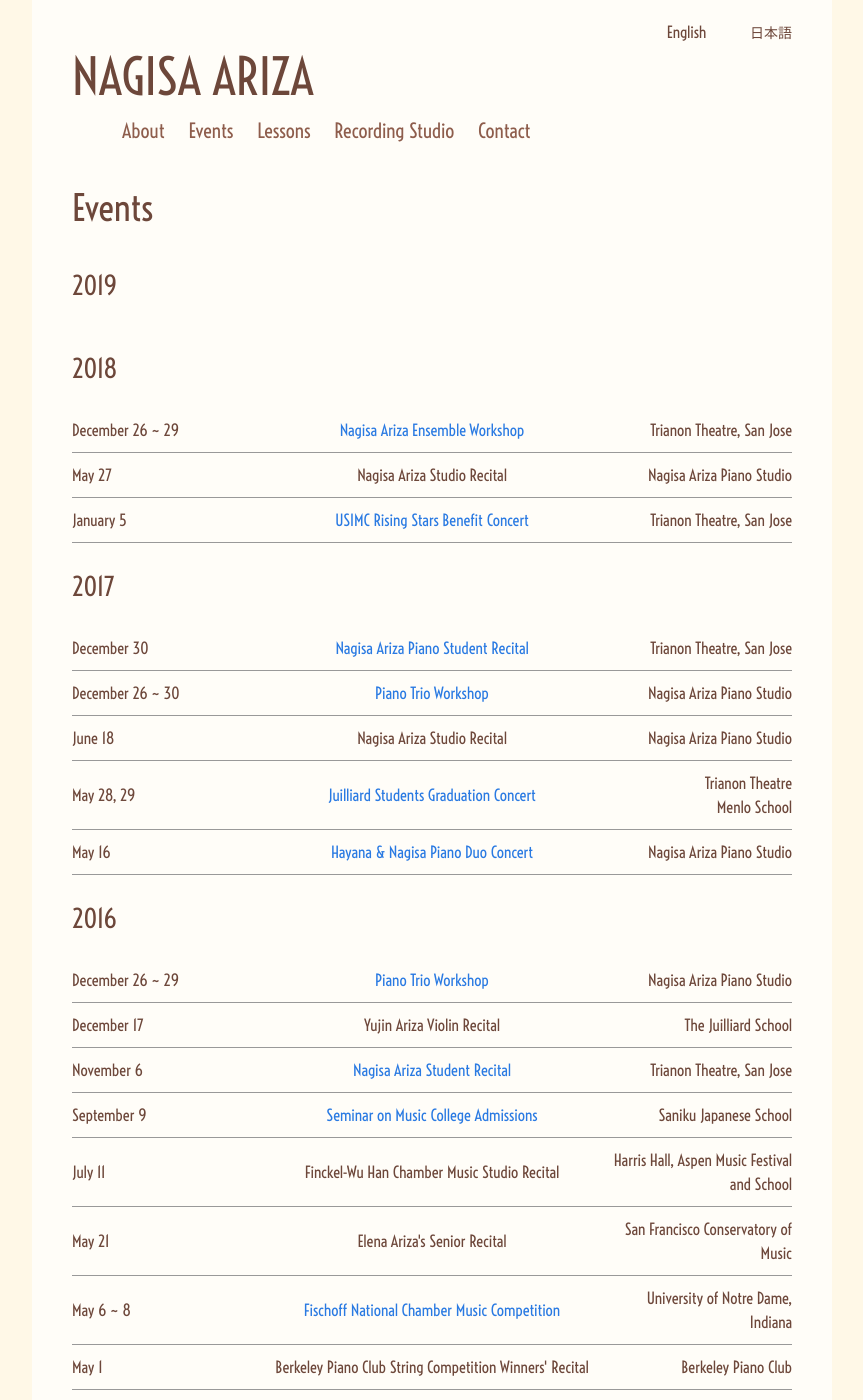
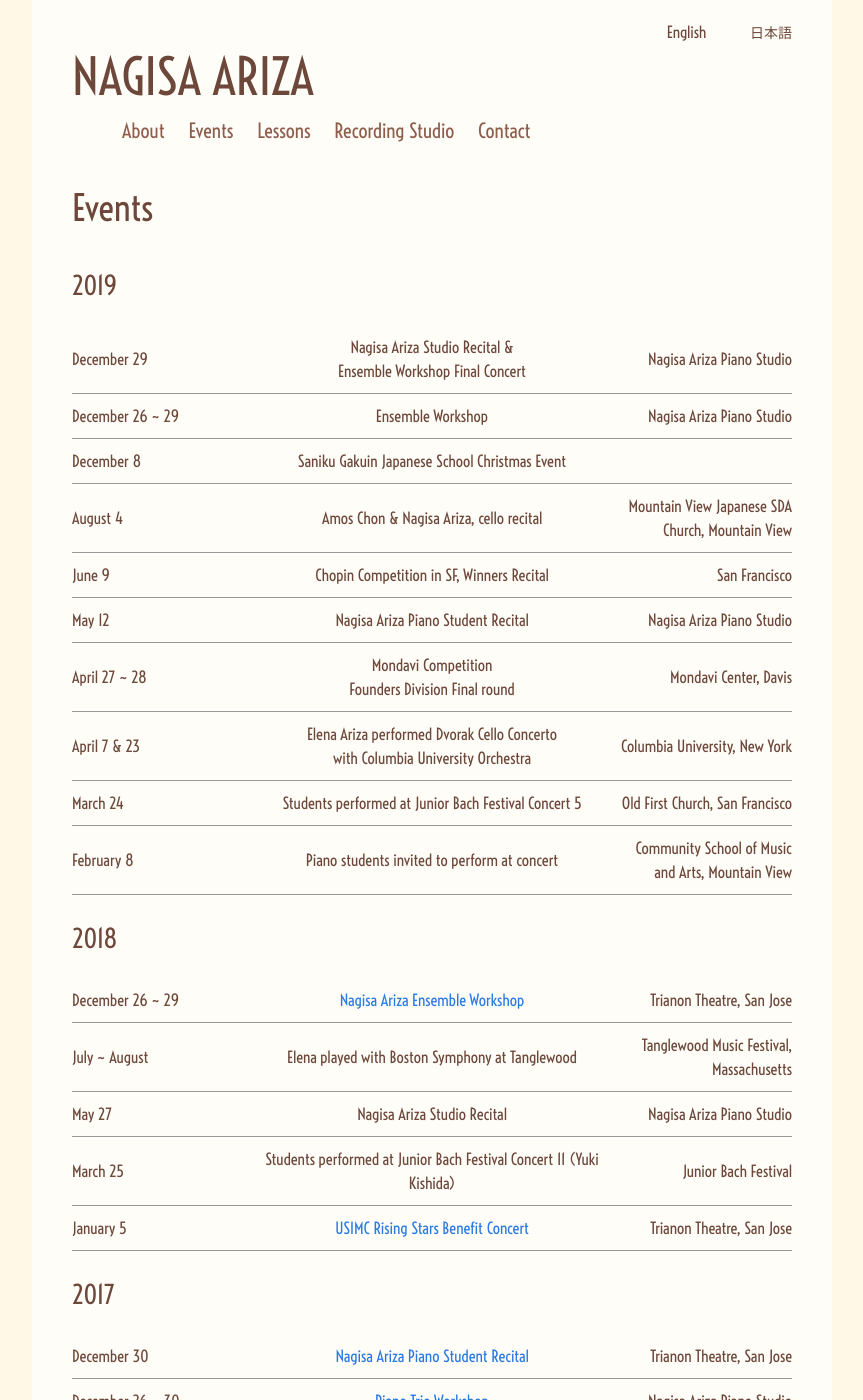
Before and after one commit to dawnstar63/nagisaariza-website, a Jekyll site: the page built from language-en/events.html, in a window 1280 px wide and 1400 px high. Shown: the whole window, without its empty margins (208-1071 px from the left). Built offline with Jekyll 4.4.1, drawn with Linux system fonts in a browser that asks for light colours; nearby versions of some CDN libraries.

Commit message:
2019 events & ignore jekyll

```diff
--- a/language-en/events.html
+++ b/language-en/events.html
@@ -8,6 +8,56 @@
 
 <h3>2019</h3>
 <table>
+	<tr>
+		<td class = "table-date">December 29</td>
+		<td class = "table-description">Nagisa Ariza Studio Recital &</br>Ensemble Workshop Final Concert</td>
+		<td class = "table-location">Nagisa Ariza Piano Studio</td>
+	</tr>
+	<tr>
+		<td class = "table-date">December 26 ~ 29</td>
+		<td class = "table-description">Ensemble Workshop</td>
+		<td class = "table-location">Nagisa Ariza Piano Studio</td>
+	</tr>
+	<tr>
+		<td class = "table-date">December 8</td>
+		<td class = "table-description">Saniku Gakuin Japanese School Christmas Event</td>
+		<td class = "table-location"></td>
+	</tr>
+	<tr>
+		<td class = "table-date">August 4</td>
+		<td class = "table-description">Amos Chon & Nagisa Ariza, cello recital</td>
+		<td class = "table-location">Mountain View Japanese SDA Church, Mountain View</td>
+	</tr>
+	<tr>
+		<td class = "table-date">June 9</td>
+		<td class = "table-description">Chopin Competition in SF, Winners Recital</td>
+		<td class = "table-location">San Francisco</td>
+	</tr>
+	<tr>
+		<td class = "table-date">May 12</td>
+		<td class = "table-description">Nagisa Ariza Piano Student Recital</td>
+		<td class = "table-location">Nagisa Ariza Piano Studio</td>
+	</tr>
+	<tr>
+		<td class = "table-date">April 27 ~ 28</td>
+		<td class = "table-description">Mondavi Competition</br>Founders Division Final round</td>
+		<td class = "table-location">Mondavi Center, Davis</td>
+	</tr>
+	<tr>
+		<td class = "table-date">April 7 & 23</td>
+		<td class = "table-description">Elena Ariza performed Dvorak Cello Concerto</br>with Columbia University Orchestra</td>
+		<td class = "table-location">Columbia University, New York</td>
+	</tr>
+	<tr>
+		<td class = "table-date">March 24</td>
+		<td class = "table-description">Students performed at Junior Bach Festival Concert 5</td>
+		<td class = "table-location">Old First Church, San Francisco</td>
+	</tr>
+	<tr>
+		<td class = "table-date">February 8</td>
+		<td class = "table-description">Piano students invited to perform at concert</td>
+		<td class = "table-location">Community School of Music and Arts, Mountain View</td>
+	</tr>
 </table>
 
 <br>
@@ -19,9 +69,19 @@
 		<td class = "table-location">Trianon Theatre, San Jose</td>
 	</tr>
 	<tr>
+		<td class = "table-date">July ~ August</td>
+		<td class = "table-description">Elena played with Boston Symphony at Tanglewood</td>
+		<td class = "table-location">Tanglewood Music Festival, Massachusetts</td>
+	</tr>
+	<tr>
 		<td class = "table-date">May 27</td>
 		<td class = "table-description">Nagisa Ariza Studio Recital</td>
 		<td class = "table-location">Nagisa Ariza Piano Studio</td>
+	</tr>
+	<tr>
+		<td class = "table-date">March 25</td>
+		<td class = "table-description">Students performed at Junior Bach Festival Concert 11 (Yuki Kishida)</td>
+		<td class = "table-location">Junior Bach Festival</td>
 	</tr>
 	<tr>
 		<td class = "table-date">January 5</td>
```
Also changed, not shown: language-jp/events.html (+59 -0 lines), 1 other file.
